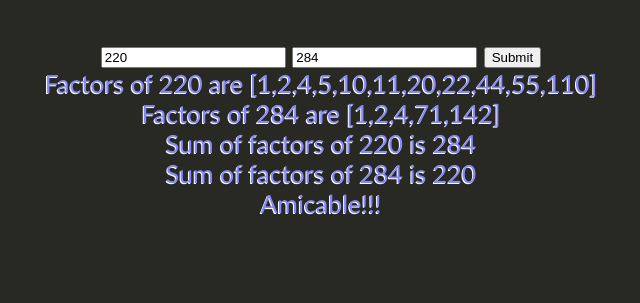
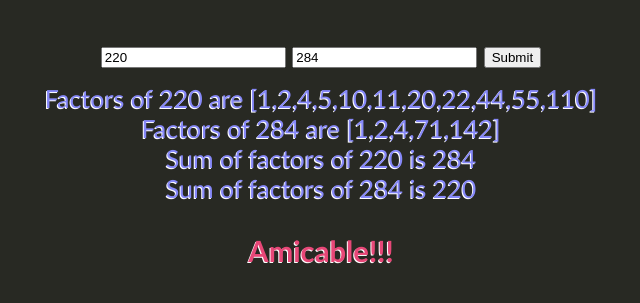
Before and after one commit to patmgaughan/Hw6, a plain HTML site: page index.html in a window 1280 px wide. Both pictures are taken after a click on the button "Submit". Shown: the part 115-418 px from the top of the page, without its empty margins (319-959 px from the left). Drawn offline with Linux system fonts and the light colour scheme.

Commit message:
Update index.html

```diff
--- a/index.html
+++ b/index.html
@@ -17,6 +17,13 @@
 			font-size: 60px;
 			color: #b3d44d;
 			text-shadow: 2px 2px #fff;
+		}
+
+		h3 {
+			color: #e74777;
+		}
+		div {
+			margin: 15px;
 		}
 	</style>
 
@@ -160,9 +167,9 @@
 
 
 			if( (b == aFactorsSum) && (a == bFactorsSum) ){
-				mydiv.innerHTML += "Amicable!!!<br>";
+				mydiv.innerHTML += "<h3>Amicable!!!</h3><br>";
 			}else{
-				mydiv.innerHTML += "Not Amicable :(<br>";
+				mydiv.innerHTML += "<h3>Not Amicable :(</h3><br>";
 			}
 
 
```
